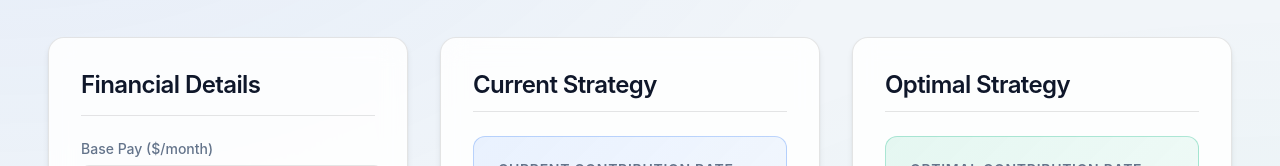
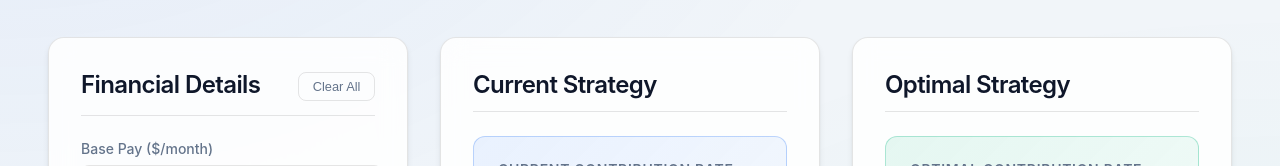
Before and after one commit to the-hcma/tsp-maximizer, a React (Vite) app: page / in a window 1280 px wide. Shown: the part 230-396 px from the top of the page. Built offline with nearby package versions, Linux system fonts and the light colour scheme.

Commit message:
feat: add Clear All button to reset user input fields to zero

```diff
--- a/src/App.css
+++ b/src/App.css
@@ -44,6 +44,25 @@
 .reset-btn:hover {
   background: var(--btn-bg-hover);
   border-color: var(--btn-border-hover);
+}
+
+.clear-btn {
+  background: transparent;
+  color: var(--text-muted);
+  border: 1px solid var(--card-border);
+  padding: 0.35rem 0.85rem;
+  border-radius: 0.5rem;
+  cursor: pointer;
+  transition: all 0.2s ease;
+  font-size: 0.8rem;
+  font-weight: 500;
+  flex-shrink: 0;
+}
+
+.clear-btn:hover {
+  background: rgba(239, 68, 68, 0.1);
+  border-color: rgba(239, 68, 68, 0.4);
+  color: #ef4444;
 }
 
 .theme-toggle {
@@ -119,6 +138,9 @@
 }
 
 .section-header {
+  display: flex;
+  justify-content: space-between;
+  align-items: center;
   margin-bottom: 1.5rem;
   border-bottom: 1px solid var(--card-border);
   padding-bottom: 0.75rem;
--- a/src/App.tsx
+++ b/src/App.tsx
@@ -65,6 +65,17 @@ function App() {
     setTotalPayPeriods(DEFAULTS.totalPayPeriods);
     const today = new Date();
     setCurrentPeriod(today.getMonth() + (today.getDate() > 15 ? 1 : 0));
+  };
+
+  const handleClearAll = () => {
+    setBasePayInput('0.00');
+    setContributedSoFarInput('0.00');
+    setCurrentRateStr('0');
+    setAgencyAutoSoFarInput('0.00');
+    setAgencyMatchSoFarInput('0.00');
+    setMaxAnnualContributionInput('0.00');
+    setTotalPayPeriods(0);
+    setCurrentPeriod(0);
   };
 
   const handleMoneyBlur = (setter: React.Dispatch<React.SetStateAction<string>>, value: string) => {
@@ -166,6 +177,7 @@ function App() {
         <section className="card form-section">
           <div className="section-header">
             <h2>Financial Details</h2>
+            <button className="clear-btn" onClick={handleClearAll}>Clear All</button>
           </div>
           <div className="input-grid">
             <div className="input-group">
```
